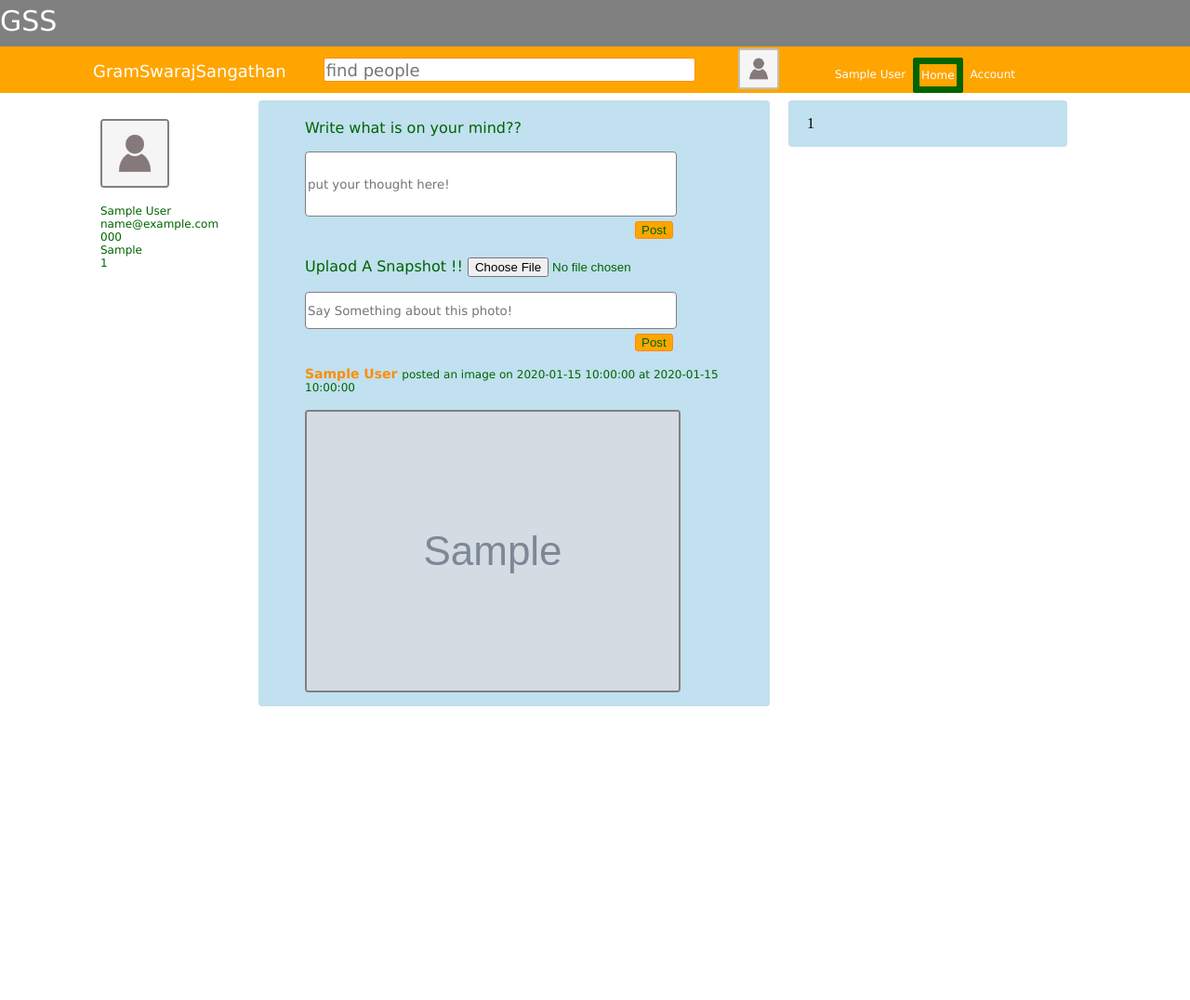
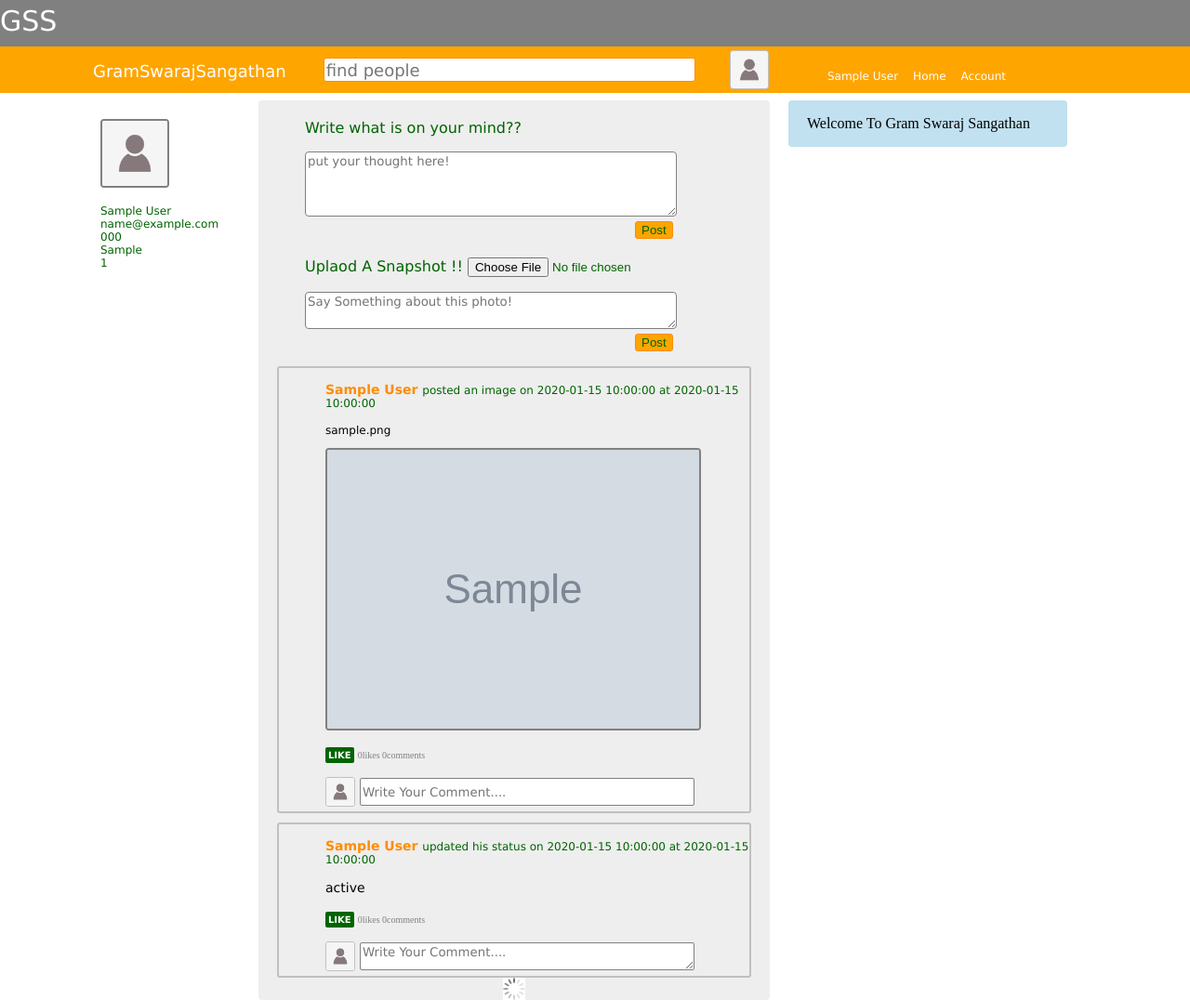
Before and after one commit to NeuralNoise/wegss, a PHP site: page /homepage.php in a window 1280 px wide. Shown: the whole page at 93% size. Before the commit the page ends 760 px from the top, so only its background shows below. Run offline with PHP 8.4, Linux system fonts and the light colour scheme; the visitor is signed in with stand-in values (Sample User, id 1); tables that the repository leaves empty or names only in its code hold one stand-in row (values such as "Sample post"); grey boxes marked "Sample" are stand-in pictures; data that the repository does not hold is empty.

Commit message:
after paging

```diff
--- a/css/navbar.css
+++ b/css/navbar.css
@@ -43,7 +43,7 @@
 display:inline;
 background-color:;
 float:left;
-width:1000px;
+width:990px;
 height:50px;
 margin-left:100px;
 }
@@ -96,7 +96,7 @@
     padding: 2px;
     text-decoration: none;
 	color:white;
-	background-color:orange;
+	background-color:;
 	border-radius:1px;
 }
 #coolMenu ul {
@@ -110,7 +110,7 @@
 
 #coolMenu {
     font-family: verdana;
-    font-size: 12px;
+    font-size: 14px;
 
 }
 #coolMenu > li > a {
--- /dev/null
+++ b/getrecords.php
@@ -0,0 +1,66 @@
+<?php
+require_once("include/dbconfig.php");
+
+$limit = (intval($_GET['limit']) != 0 ) ? $_GET['limit'] : 10;
+$offset = (intval($_GET['offset']) != 0 ) ? $_GET['offset'] : 0;
+
+				$photodisplayquery = "select * from post ORDER BY post_update DESC LIMIT $limit OFFSET $offset";
+				$photoresults= mysql_query($photodisplayquery);
+				while($row=mysql_fetch_array($photoresults)){
+
+					$postedByquery  = "select * from users where users_id='".$row['post_user_id']."'";
+					$postedByresults= mysql_query($postedByquery);
+					$row2=mysql_fetch_array($postedByresults);
+					$postedBy = $row2['name'];
+
+					$size=getimagesize("imagesByUsers/".$row['photo_post_name']);
+					$actualwidth=$size['0'];
+					$actualheight=$size['1'];
+
+					//$ratio=($actualwidth/$actualheight);
+
+					$displaywidth  = $actualwidth;
+					$displayheight = $actualheight;
+
+					if($actualwidth>=401){
+
+						//$widthdiff= ($actualwidth-400);
+						//$diffpercent= (($widthdiff/$actualwidth)*100);
+
+						//$heightdiff= (($diffpercent/100)*$actualheight);
+
+						$displaywidth="400";
+						$displayheight=($displaywidth*($actualheight/$actualwidth));
+
+					}
+					if($row['photo_post_name']){
+						echo '
+						<div id="results" style="border:2px solid silver;border-radius:3px;margin-left:20px;margin-right:20px;margin-top:10px;">
+							<p style="font-family:verdana;margin-left:50px;margin-top:15px;color:darkgreen;font-size:12px;"><a href="#" style="color:darkorange;font-weight:bold;font-size:14px;"> '.$postedBy.' </a> posted an image on '.$row['post_date'].' at '.$row['post_time'].'</p>
+							<p style="width:400px;font-family:verdana;margin-left:50px;margin-top:15px;color:black;font-size:12px;word-wrap:break-word;">'.$row['photo_post_caption'].'</p>
+							<img  src="imagesByUsers/'.$row['photo_post_name'].'" style="width:'.$displaywidth.'px;height:'.$displayheight.'px;margin-left:50px;border:2px solid grey;border-radius:4px;">
+							<p style="margin-left:50px;margin-bottom:0px;"><a href="#" name="likebtn" id="likebtn" style="color:white;font-family:verdana;font-weight:bold;font-size:10px;background-color:darkgreen;padding:3px;border-radius:2px;">LIKE</a>
+							<a href="#" style="color:grey;font-size:10px;"> 0likes </a>
+							<a href="#" style="color:grey;font-size:10px;"> 0comments</a>
+							</p>
+							<p style="margin-left:50px;margin-bottom:5px;"><img src="img/avatar.png" style="width:30px;height:30px;border:1px solid silver;border-radius:3px;"><input type="textarea" name="comment" style="width:360px;height:30px;font-family:verdana;position:absolute;margin-left:5px;margin-top:1px;border:1px solid grey;border-radius:2px;word-wrap: break-word;" placeholder="Write Your Comment...."></p>
+						</div>
+
+							';
+					}
+					if($row['status_post']){
+						echo '
+						<div id="results" style="border:2px solid silver;border-radius:3px;margin-left:20px;margin-right:20px;margin-top:10px;">
+							<p style="font-family:verdana;margin-left:50px;margin-top:15px;color:darkgreen;font-size:12px;"><a href="#"style="color:darkorange;font-weight:bold;font-size:14px;"> '.$postedBy.' </a> updated his status on '.$row['post_date'].' at '.$row['post_time'].'</p>
+							<p style="width:400px;font-family:verdana;margin-left:50px;margin-top:15px;color:black;font-size:14px;border-radius:2px;word-wrap:break-word;">'.$row['status_post'].'</p>
+							<p style="margin-left:50px;margin-bottom:0px;"><a href="#" name="likebtn" id="likebtn" style="color:white;font-family:verdana;font-weight:bold;font-size:10px;background-color:darkgreen;padding:3px;border-radius:2px;">LIKE</a>
+							<a href="#" style="color:grey;font-size:10px;"> 0likes </a>
+							<a href="#" style="color:grey;font-size:10px;"> 0comments</a>
+							</p>
+							<p style="margin-left:50px;margin-bottom:5px;"><img src="img/avatar.png" style="width:30px;height:30px;border:1px solid silver;border-radius:3px;"><textarea name="comment" style="width:360px;height:30px;font-family:verdana;position:absolute;margin-left:5px;margin-top:1px;border:1px solid grey;border-radius:2px;word-wrap: break-word;" placeholder="Write Your Comment...."></textarea></p>
+						</div>
+							';
+					}
+				}
+
+			?>
--- a/homepage.php
+++ b/homepage.php
@@ -34,6 +34,9 @@
   </head>
 
   <body>
+	<script src="js/jquery.min.js"></script>
+	<script src="js/gramcover.js"></script>
+
 
 		<nav class="fixnavbarupper" >
 		<a href="#" class="navupper">GSS</a>
@@ -44,12 +47,10 @@
           <div class="navdiv1">
             <a href="#" class="navdiv1a">GramSwarajSangathan</a>
 		    <input type="text" placeholder="find people" class="searchbar">
-			  <ul style="display:inline;">
-				<li class="liststyle"><img src="img/avatar.png" style="width:40px;height:40px;margin-top:2px;border:2px solid silver;border-radius:3px;"></li>
-			  </ul>
-			  <ul id="coolMenu">
+			<img src="img/avatar.png" style="width:40px;height:40px;margin-top:4px;margin-left:37px;margin-bottom:4px;border:1px solid silver;border-radius:3px;">
+			  <ul id="coolMenu" style="display:inline;">
 				<li class="liststyle"><a href="#"><?php echo $name; ?></a></li>
-				<li class="liststyle active"><a href="#">Home</a></li>
+				<li class="liststyle"><a href="homepage.php">Home</a></li>
 				<li class="liststyle"><a href="#">Account</a>
 					<ul style="box-shadow: 2px 2px 10px #bbb;width:150px;">
 						<li><a href="#">Settings</a></li>
@@ -83,72 +84,41 @@
 		</div>
 
 		<!-- middle div -->
-		<div style="margin-left:20px;width:550px;float:left;word-wrap:break-word;background-color:#C1E0F0;border-radius:4px;">
+		<div style="margin-left:20px;width:550px;float:left;word-wrap:break-word;background-color:#eee;border-radius:4px;">
 
-			<form action="textpost.php" method="post" enctype="multipart/form-data">
+			<form action="statuspost.php" method="post" enctype="multipart/form-data">
 			<p style="font-family:verdana;margin-left:50px;margin-top:20px;color:darkgreen;">Write what is on your mind??</p>
-				<input type="textarea" name="status" style="width:400px;height:70px;font-family:verdana;margin-left:50px;border:1px solid grey;border-radius:4px;word-wrap: break-word;" placeholder="put your thought here!"></input>
-				<button type="submit" style="background-color:orange;color:darkgreen;margin-left:405px;margin-top:5px;border:1px solid darkorange;border-radius:3px;">Post</button>
+				<textarea name="status" style="width:400px;height:70px;font-family:verdana;margin-left:50px;border:1px solid grey;border-radius:4px;word-wrap:break-word;" placeholder="put your thought here!" required></textarea>
+				<button type="submit" name="poststatusbtn" style="background-color:orange;color:darkgreen;margin-left:405px;margin-top:5px;border:1px solid darkorange;border-radius:3px;">Post</button>
 			</form>
 			<form action="photoupload.php" method="post" enctype="multipart/form-data">
 			<p style="font-family:verdana;margin-left:50px;margin-top:20px;color:darkgreen;">Uplaod A Snapshot !!
-				<input type="file" name="file"></br>
+				<input type="file" name="file" required></br>
 			</p>
-				<input type="textarea" name="caption" style="width:400px;height:40px;font-family:verdana;margin-left:50px;border:1px solid grey;border-radius:4px;word-wrap: break-word;" placeholder="Say Something about this photo!">
+				<textarea name="caption" style="width:400px;height:40px;font-family:verdana;margin-left:50px;border:1px solid grey;border-radius:4px;word-wrap: break-word;" placeholder="Say Something about this photo!"></textarea>
 
 				<button type="submit" name="photouploadbtn" style="background-color:orange;color:darkgreen;margin-left:405px;margin-top:5px;border:1px solid darkorange;border-radius:3px;">Post</button>
 			</form>
 
 
-			<?php
 
-				$photodisplayquery = "select * from photo_post where photo_user_id= '".$user_id."' ORDER BY photo_post_update DESC ";
-				$photoresults= mysql_query($photodisplayquery);
-				while($row=mysql_fetch_array($photoresults)){
-					$size=getimagesize("imagesByUsers/".$row['photo_post_name']);
-					$actualwidth=$size['0'];
-					$actualheight=$size['1'];
-
-					//$ratio=($actualwidth/$actualheight);
-
-					$displaywidth  = $actualwidth;
-					$displayheight = $actualheight;
-
-					if($actualwidth>=401){
-
-						//$widthdiff= ($actualwidth-400);
-						//$diffpercent= (($widthdiff/$actualwidth)*100);
-
-						//$heightdiff= (($diffpercent/100)*$actualheight);
-
-						$displaywidth="400";
-						$displayheight=($displaywidth*($actualheight/$actualwidth));
-
-					}
-
-				echo '
-					<p style="font-family:verdana;margin-left:50px;margin-top:15px;color:darkgreen;font-size:12px;"><a href="#"style="color:darkorange;font-weight:bold;font-size:14px;"> '.$name.' </a> posted an image on '.$row['photo_post_date'].' at '.$row['photo_post_time'].'</p>
-					<img  src="imagesByUsers/'.$row['photo_post_name'].'" style="width:'.$displaywidth.'px;height:'.$displayheight.'px;margin-top:5px;margin-bottom:15px;margin-left:50px;border:2px solid grey;border-radius:4px;">
-				';
-
-				}
-
-
-
-
-
-
-			?>
-
+							<div id="results">
+							</div>
+							<div id="loader_image"><img src="loader.gif" alt="" style="width:24;height:24;display:block;margin-left: auto;margin-right: auto;">
+							</div>
 
 		</div>
 
 		<!-- right div -->
 		<div
 		style="width:300px;float:left;word-wrap:break-word;margin-left:20px;background-color:#C1E0F0;border-radius:4px;">
-			<p style="margin-left:20px;"><?php echo $user_id; ?></p>
+			<p style="margin-left:20px;">Welcome To Gram Swaraj Sangathan</p>
 		</div>
 	</div>
+
+<script type="text/javascript">
+
+</script>
 
 
   </body>
--- a/photoupload.php
+++ b/photoupload.php
@@ -44,7 +44,7 @@
                         move_uploaded_file($tmpName,$targetPath);
 						$caption  = $_POST['caption'];
 
-						$query= "INSERT INTO `photo_post`(`photo_user_id`, `photo_post_name`, `photo_post_date`, `photo_post_time`) VALUES ($user_id, '$name', '$date', '$time')";
+						$query= "INSERT INTO `post`(`post_user_id`, `photo_post_name`, `photo_post_caption`, `post_date`, `post_time`) VALUES ($user_id, '$name', '$caption', '$date', '$time')";
 						mysql_query($query);
 
                         header( 'Location: homepage.php' ) ;
```
Also changed, not shown: index.php (+4 -6 lines), js/gramcover.js (+83 -2 lines), paginate.php (added, +58 -0 lines), statuspost.php (added, +26 -0 lines), imagesByUsers/55e1e06a30a8b.jpg (added), imagesByUsers/55e1e1c324280.jpg (added), imagesByUsers/55e1e34c6442c.jpg (added), imagesByUsers/55e1ef4de3018.jpg (added), loader.gif (added).
